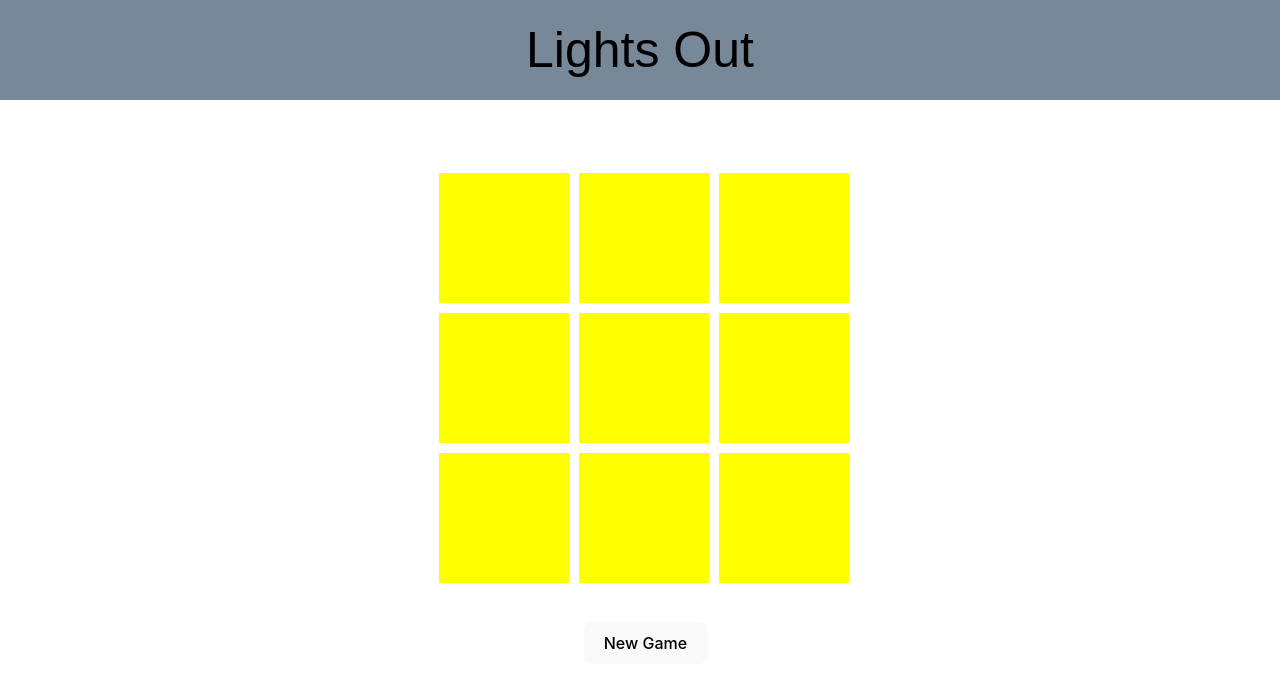
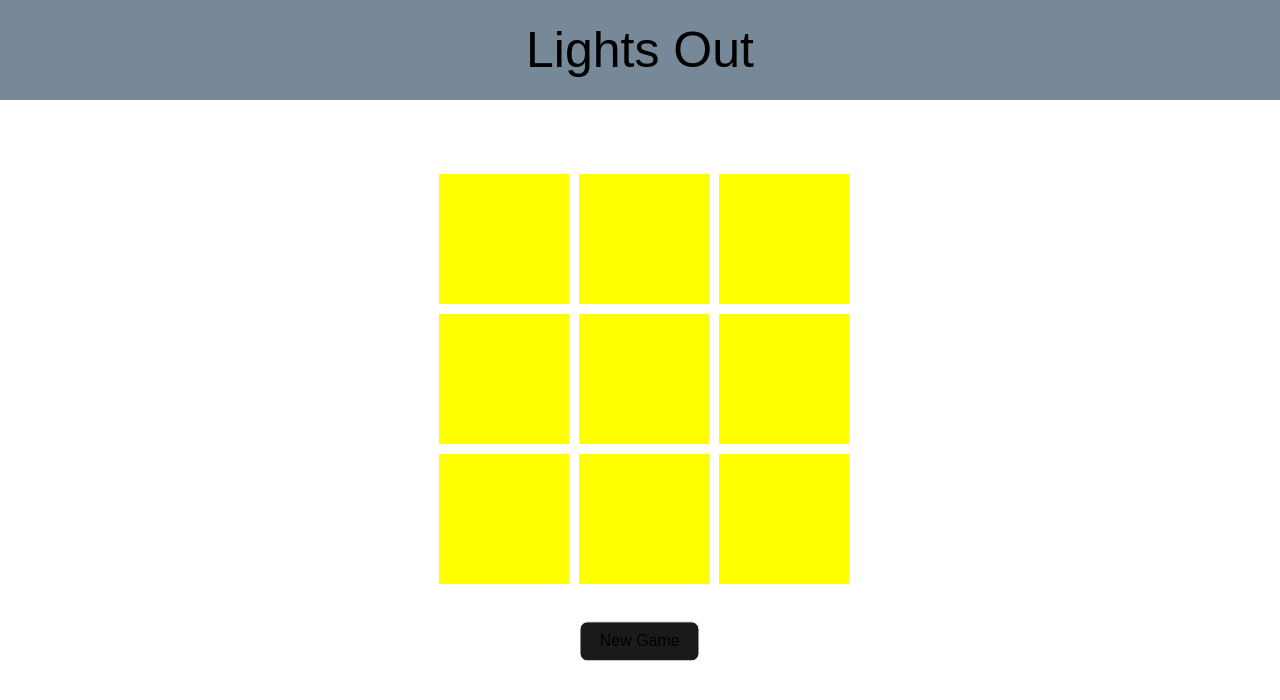
Before and after one commit to MWise707/lights-out, a React (Vite) app: page / in a window 1280 px wide. Shown: the top 700 px of the page. Built offline with nearby package versions, Linux system fonts and the light colour scheme.

Commit message:
button animation

```diff
--- a/src/components/button/button.css
+++ b/src/components/button/button.css
@@ -6,4 +6,15 @@
 .startButton {
   display: flex;
   transform: translate(120%, 80%);
+  border-radius: 8px;
+  border: 1px solid white;
+  font-size: 1em;
+  font-family: 'Outfit', sans-serif;
+  background-color: #1a1a1a;
+  transition: 0.5s;
 }
+
+.startButton:hover {
+  border-radius:100px;
+  transition: 0.5s;
+}
```
